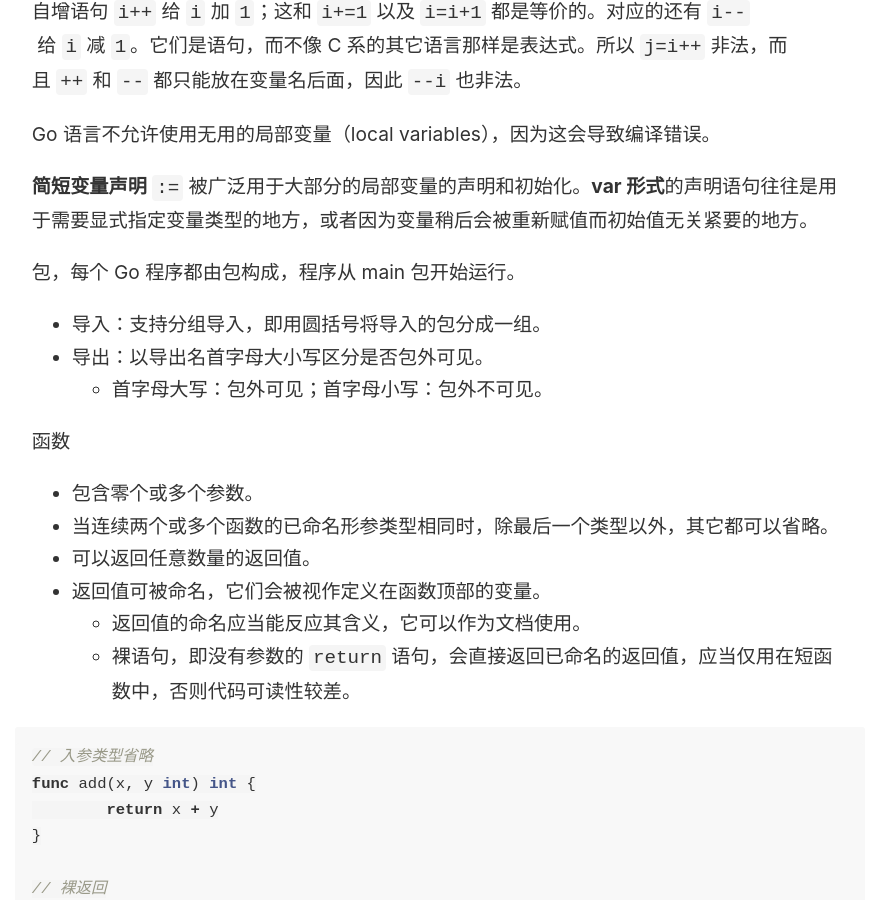
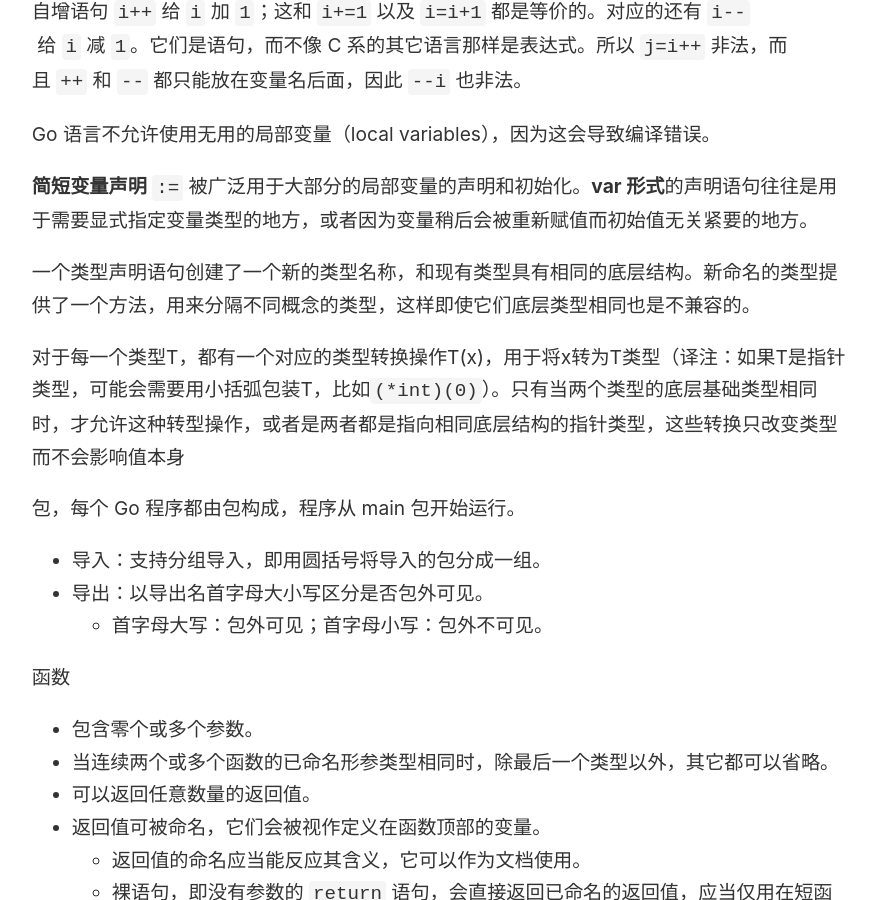
Before and after one commit to wingowen/digital-garden-jekyll, a Jekyll site: the page built from _notes/Go 语言.md, in a window 1280 px wide and 900 px high, scrolled down 685 px. Shown: the whole window, without its empty margins (45-921 px from the left). Built offline with Jekyll 4.4.1, drawn with Linux system fonts in a browser that asks for light colours.

Commit message:
vault backup: 2025-03-26 10:22:34

```diff
--- a/_notes/Go 语言.md
+++ b/_notes/Go 语言.md
@@ -15,6 +15,10 @@ Go 语言不需要在语句或者声明的末尾添加分号，除非一行上
 Go 语言不允许使用无用的局部变量（local variables），因为这会导致编译错误。
 
 **简短变量声明** `:=` 被广泛用于大部分的局部变量的声明和初始化。**var 形式**的声明语句往往是用于需要显式指定变量类型的地方，或者因为变量稍后会被重新赋值而初始值无关紧要的地方。
+
+一个类型声明语句创建了一个新的类型名称，和现有类型具有相同的底层结构。新命名的类型提供了一个方法，用来分隔不同概念的类型，这样即使它们底层类型相同也是不兼容的。
+
+对于每一个类型T，都有一个对应的类型转换操作T(x)，用于将x转为T类型（译注：如果T是指针类型，可能会需要用小括弧包装T，比如`(*int)(0)`）。只有当两个类型的底层基础类型相同时，才允许这种转型操作，或者是两者都是指向相同底层结构的指针类型，这些转换只改变类型而不会影响值本身
 
 包，每个 Go 程序都由包构成，程序从 main 包开始运行。
 - 导入：支持分组导入，即用圆括号将导入的包分成一组。
```
